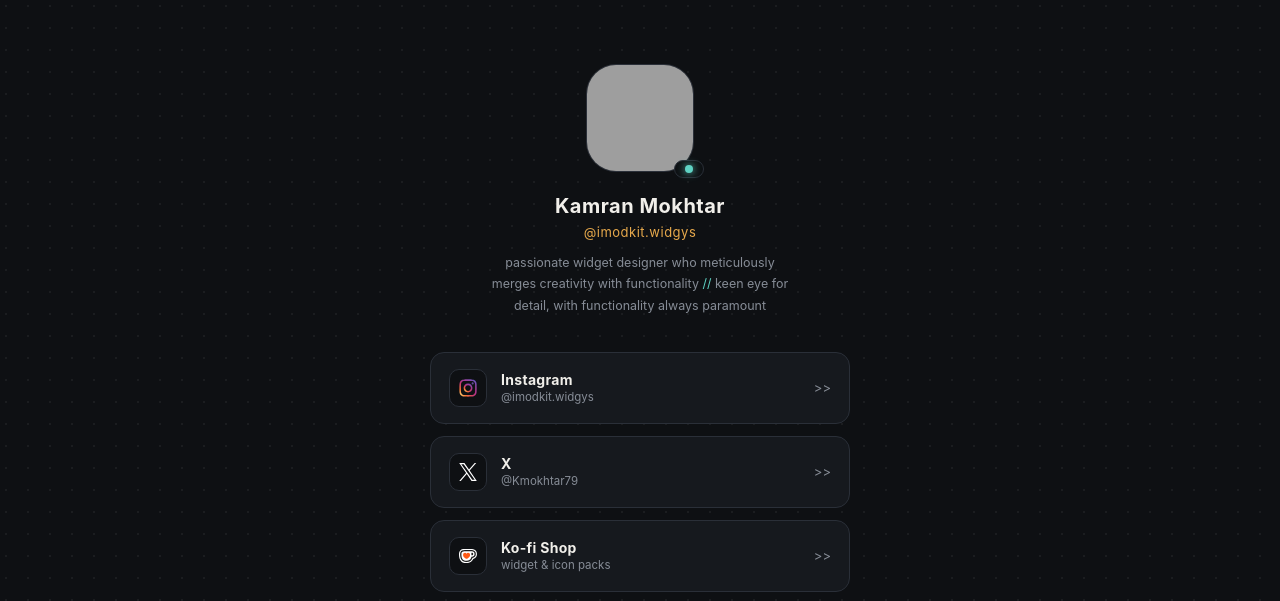
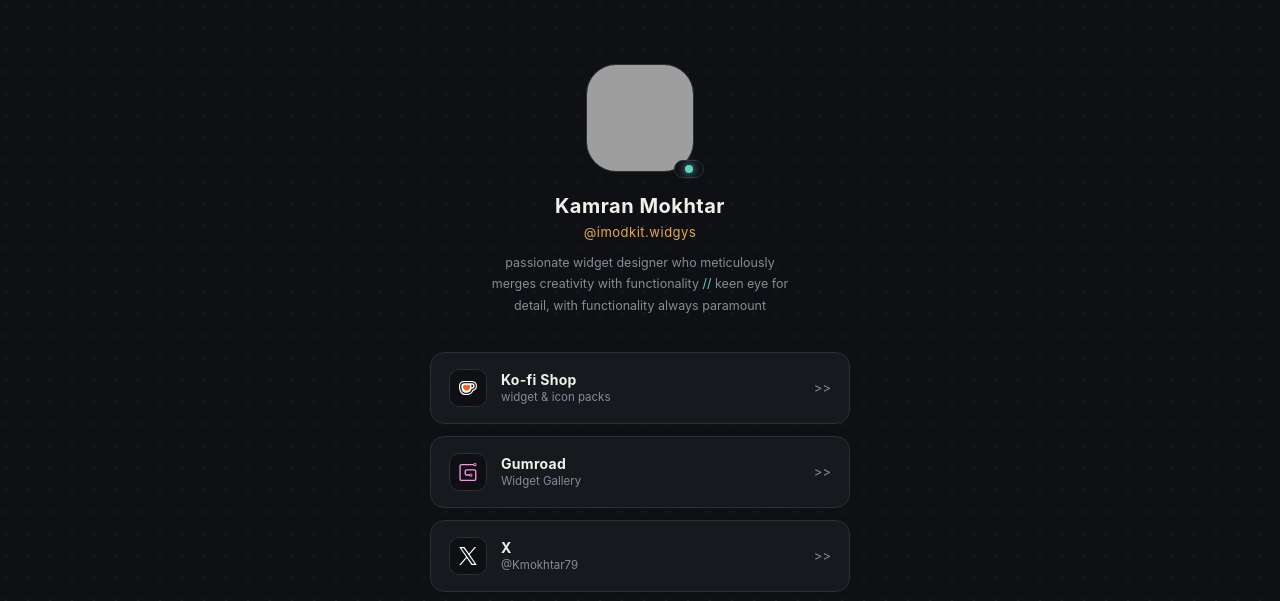
Before and after one commit to kmokhtar79/bio-link, a plain HTML site: page index.html in a window 1280 px wide. Shown: the top 601 px of the page. Drawn offline with Linux system fonts and the light colour scheme; grey boxes are pictures that could not be loaded.

Commit message:
Update social links and add Gumroad card

```diff
--- a/index.html
+++ b/index.html
@@ -220,6 +220,7 @@
   .link-card[data-key="instagram"]{ --accent-color: rgba(255, 255, 255, 0.5); }
   .link-card[data-key="x"]{ --accent-color: rgba(255, 255, 255, 0.5); }
   .link-card[data-key="kofi"]{ --accent-color: rgba(255, 255, 255, 0.5); }
+  .link-card[data-key="gumroad"]{ --accent-color: rgba(255, 255, 255, 0.5); }
 
   .link-icon svg.brand-logo{
     stroke: none;
@@ -385,6 +386,55 @@
 
     <nav class="links" aria-label="Profile links">
 
+      <a class="link-card" data-key="kofi" href="https://ko-fi.com/S6S2H2VS1/shop" target="_blank" rel="noopener noreferrer">
+        <span class="link-icon" aria-hidden="true">
+          <svg class="brand-logo" width="20" height="16" viewBox="0 0 241 194" xmlns="http://www.w3.org/2000/svg">
+            <mask id="mask0_1_219" style="mask-type:luminance" maskUnits="userSpaceOnUse" x="-1" y="0" width="242" height="194">
+              <path d="M240.469 0.958984H-0.00585938V193.918H240.469V0.958984Z" fill="white"/>
+            </mask>
+            <g mask="url(#mask0_1_219)">
+              <path style="fill:#ffffff;stroke:none;" d="M96.1344 193.911C61.1312 193.911 32.6597 178.256 15.9721 149.829C1.19788 124.912 -0.00585938 97.9229 -0.00585938 67.7662C-0.00585938 49.8876 5.37293 34.3215 15.5413 22.7466C24.8861 12.1157 38.1271 5.22907 52.8317 3.35378C70.2858 1.14271 91.9848 0.958984 114.545 0.958984C151.259 0.958984 161.63 1.4088 176.075 2.85328C195.29 4.76026 211.458 11.932 222.824 23.5955C234.368 35.4428 240.469 51.2624 240.469 69.3627V72.9994C240.469 103.885 219.821 129.733 191.046 136.759C188.898 141.827 186.237 146.871 183.089 151.837L183.006 151.964C172.869 167.632 149.042 193.918 103.401 193.918H96.1281L96.1344 193.911Z"/>
+              <path style="fill:#ffffff;stroke:none;" d="M174.568 17.9772C160.927 16.6151 151.38 16.1589 114.552 16.1589C90.908 16.1589 70.9008 16.387 54.7644 18.4334C33.3949 21.164 15.2058 37.5285 15.2058 67.7674C15.2058 98.0066 16.796 121.422 29.0741 142.107C42.9425 165.751 66.1302 178.707 96.1412 178.707H103.414C140.242 178.707 160.25 159.156 170.253 143.698C174.574 136.874 177.754 130.058 179.801 123.234C205.947 120.96 225.27 99.3624 225.27 72.9941V69.3577C225.27 40.9432 206.631 21.164 174.574 17.9772H174.568Z"/>
+              <path style="fill:#202020;stroke:none;" d="M15.1975 67.7674C15.1975 37.5285 33.3866 21.164 54.7559 18.4334C70.8987 16.387 90.906 16.1589 114.544 16.1589C151.372 16.1589 160.919 16.6151 174.559 17.9772C206.617 21.1576 225.255 40.937 225.255 69.3577V72.9941C225.255 99.3687 205.932 120.966 179.786 123.234C177.74 130.058 174.559 136.874 170.238 143.698C160.235 159.156 140.228 178.707 103.4 178.707H96.1264C66.1155 178.707 42.9277 165.751 29.0595 142.107C16.7814 121.422 15.1912 98.4563 15.1912 67.7674"/>
+              <path style="fill:#ffffff;stroke:none;" d="M32.2469 67.9899C32.2469 97.3168 34.0654 116.184 43.6127 133.689C54.5225 153.924 74.3018 161.653 96.8117 161.653H103.857C133.411 161.653 147.736 147.329 155.693 134.829C159.558 128.462 162.966 121.417 164.784 112.547L166.147 106.864H174.332C192.521 106.864 208.208 92.09 208.208 73.2166V69.8082C208.208 48.6669 195.024 37.5228 172.058 34.7987C159.102 33.6646 151.372 33.2084 114.538 33.2084C89.7602 33.2084 72.0272 33.4364 58.6152 35.4828C39.7483 38.2134 32.2407 48.8951 32.2407 67.9899"/>
+              <path style="fill:#202020;stroke:none;" d="M166.158 83.6801C166.158 86.4107 168.204 88.4572 171.841 88.4572C183.435 88.4572 189.802 81.8619 189.802 70.9523C189.802 60.0427 183.435 53.2195 171.841 53.2195C168.204 53.2195 166.158 55.2657 166.158 57.9963V83.6866V83.6801Z"/>
+              <path style="fill:#FF5A16;stroke:none;" d="M54.5321 82.3198C54.5321 95.732 62.0332 107.326 71.5807 116.424C77.9478 122.562 87.9515 128.93 94.7685 133.022C96.8147 134.157 98.8611 134.841 101.136 134.841C103.866 134.841 106.134 134.157 107.959 133.022C114.782 128.93 124.779 122.562 130.919 116.424C140.694 107.332 148.195 95.7383 148.195 82.3198C148.195 67.7673 137.286 54.8115 121.599 54.8115C112.28 54.8115 105.912 59.5882 101.136 66.1772C96.8147 59.582 90.2259 54.8115 80.9001 54.8115C64.9855 54.8115 54.5256 67.7673 54.5256 82.3198"/>
+            </g>
+          </svg>
+        </span>
+        <span class="link-body">
+          <span class="link-title">Ko-fi Shop</span>
+          <span class="link-sub">widget &amp; icon packs</span>
+        </span>
+        <span class="link-prompt">&gt;&gt;</span>
+      </a>
+
+      <a class="link-card" data-key="gumroad" href="https://imodkit.gumroad.com/" target="_blank" rel="noopener noreferrer">
+        <span class="link-icon" aria-hidden="true">
+          <svg class="brand-logo" width="16" height="16" viewBox="0 0 24 24" xmlns="http://www.w3.org/2000/svg">
+            <path style="fill:#FF90E8;stroke:none;" d="M15.826 15.069a1.018 1.018 0 1 1-.001 2.036 1.018 1.018 0 0 1 0-2.036zM21.327 1.11a1.018 1.018 0 1 1 .001 2.036 1.018 1.018 0 0 1 0-2.036zM3.322 3.107h16.116a2.13 2.13 0 0 0 1.89 1.151c1.174 0 2.129-.955 2.129-2.13A2.131 2.131 0 0 0 21.327 0c-.89 0-1.654.55-1.97 1.329H3.321C1.764 1.329.543 2.51.543 4.019v17.156C.543 22.706 1.816 24 3.322 24h17.155c1.51 0 2.738-1.267 2.738-2.825V10.998c0-1.532-1.228-2.78-2.738-2.78H10.3c-1.553 0-2.866 1.274-2.866 2.78v3.198c0 1.484 1.286 2.691 2.866 2.691h3.554a2.132 2.132 0 0 0 1.972 1.329c1.174 0 2.129-.956 2.129-2.13s-.955-2.129-2.13-2.129a2.13 2.13 0 0 0-1.889 1.152H10.3c-.523 0-1.088-.349-1.088-.913v-3.198c0-.524.519-1 1.088-1h10.177c.538 0 .96.439.96 1v10.177c0 .567-.44 1.047-.96 1.047H3.322c-.533 0-1-.49-1-1.047V4.02c0-.52.43-.912 1-.912"/>
+          </svg>
+        </span>
+        <span class="link-body">
+          <span class="link-title">Gumroad</span>
+          <span class="link-sub">Widget Gallery</span>
+        </span>
+        <span class="link-prompt">&gt;&gt;</span>
+      </a>
+
+      <a class="link-card" data-key="x" href="https://x.com/Kmokhtar79" target="_blank" rel="noopener noreferrer">
+        <span class="link-icon" aria-hidden="true">
+          <svg class="brand-logo" width="16" height="16" viewBox="0 0 1200 1227" xmlns="http://www.w3.org/2000/svg">
+            <path d="M714.163 519.284L1160.89 0H1055.03L667.137 450.887L357.328 0H0L468.492 681.821L0 1226.37H105.866L515.491 750.218L842.672 1226.37H1200L714.137 519.284H714.163ZM569.165 687.828L521.697 619.934L144.011 79.6944H306.615L611.412 515.685L658.88 583.579L1055.08 1150.3H892.476L569.165 687.854V687.828Z" style="fill:#ffffff;stroke:none;"/>
+          </svg>
+        </span>
+        <span class="link-body">
+          <span class="link-title">X</span>
+          <span class="link-sub">@Kmokhtar79</span>
+        </span>
+        <span class="link-prompt">&gt;&gt;</span>
+      </a>
+
       <a class="link-card" data-key="instagram" href="https://www.instagram.com/imodkit.widgys" target="_blank" rel="noopener noreferrer">
         <span class="link-icon" aria-hidden="true">
           <svg class="brand-logo" width="16" height="16" viewBox="0 0 512 512" xmlns="http://www.w3.org/2000/svg" xmlns:xlink="http://www.w3.org/1999/xlink">
@@ -410,42 +460,6 @@
         <span class="link-body">
           <span class="link-title">Instagram</span>
           <span class="link-sub">@imodkit.widgys</span>
-        </span>
-        <span class="link-prompt">&gt;&gt;</span>
-      </a>
-
-      <a class="link-card" data-key="x" href="https://x.com/Kmokhtar79" target="_blank" rel="noopener noreferrer">
-        <span class="link-icon" aria-hidden="true">
-          <svg class="brand-logo" width="16" height="16" viewBox="0 0 1200 1227" xmlns="http://www.w3.org/2000/svg">
-            <path d="M714.163 519.284L1160.89 0H1055.03L667.137 450.887L357.328 0H0L468.492 681.821L0 1226.37H105.866L515.491 750.218L842.672 1226.37H1200L714.137 519.284H714.163ZM569.165 687.828L521.697 619.934L144.011 79.6944H306.615L611.412 515.685L658.88 583.579L1055.08 1150.3H892.476L569.165 687.854V687.828Z" style="fill:#ffffff;stroke:none;"/>
-          </svg>
-        </span>
-        <span class="link-body">
-          <span class="link-title">X</span>
-          <span class="link-sub">@Kmokhtar79</span>
-        </span>
-        <span class="link-prompt">&gt;&gt;</span>
-      </a>
-
-      <a class="link-card" data-key="kofi" href="https://ko-fi.com/S6S2H2VS1/shop" target="_blank" rel="noopener noreferrer">
-        <span class="link-icon" aria-hidden="true">
-          <svg class="brand-logo" width="20" height="16" viewBox="0 0 241 194" xmlns="http://www.w3.org/2000/svg">
-            <mask id="mask0_1_219" style="mask-type:luminance" maskUnits="userSpaceOnUse" x="-1" y="0" width="242" height="194">
-              <path d="M240.469 0.958984H-0.00585938V193.918H240.469V0.958984Z" fill="white"/>
-            </mask>
-            <g mask="url(#mask0_1_219)">
-              <path style="fill:#ffffff;stroke:none;" d="M96.1344 193.911C61.1312 193.911 32.6597 178.256 15.9721 149.829C1.19788 124.912 -0.00585938 97.9229 -0.00585938 67.7662C-0.00585938 49.8876 5.37293 34.3215 15.5413 22.7466C24.8861 12.1157 38.1271 5.22907 52.8317 3.35378C70.2858 1.14271 91.9848 0.958984 114.545 0.958984C151.259 0.958984 161.63 1.4088 176.075 2.85328C195.29 4.76026 211.458 11.932 222.824 23.5955C234.368 35.4428 240.469 51.2624 240.469 69.3627V72.9994C240.469 103.885 219.821 129.733 191.046 136.759C188.898 141.827 186.237 146.871 183.089 151.837L183.006 151.964C172.869 167.632 149.042 193.918 103.401 193.918H96.1281L96.1344 193.911Z"/>
-              <path style="fill:#ffffff;stroke:none;" d="M174.568 17.9772C160.927 16.6151 151.38 16.1589 114.552 16.1589C90.908 16.1589 70.9008 16.387 54.7644 18.4334C33.3949 21.164 15.2058 37.5285 15.2058 67.7674C15.2058 98.0066 16.796 121.422 29.0741 142.107C42.9425 165.751 66.1302 178.707 96.1412 178.707H103.414C140.242 178.707 160.25 159.156 170.253 143.698C174.574 136.874 177.754 130.058 179.801 123.234C205.947 120.96 225.27 99.3624 225.27 72.9941V69.3577C225.27 40.9432 206.631 21.164 174.574 17.9772H174.568Z"/>
-              <path style="fill:#202020;stroke:none;" d="M15.1975 67.7674C15.1975 37.5285 33.3866 21.164 54.7559 18.4334C70.8987 16.387 90.906 16.1589 114.544 16.1589C151.372 16.1589 160.919 16.6151 174.559 17.9772C206.617 21.1576 225.255 40.937 225.255 69.3577V72.9941C225.255 99.3687 205.932 120.966 179.786 123.234C177.74 130.058 174.559 136.874 170.238 143.698C160.235 159.156 140.228 178.707 103.4 178.707H96.1264C66.1155 178.707 42.9277 165.751 29.0595 142.107C16.7814 121.422 15.1912 98.4563 15.1912 67.7674"/>
-              <path style="fill:#ffffff;stroke:none;" d="M32.2469 67.9899C32.2469 97.3168 34.0654 116.184 43.6127 133.689C54.5225 153.924 74.3018 161.653 96.8117 161.653H103.857C133.411 161.653 147.736 147.329 155.693 134.829C159.558 128.462 162.966 121.417 164.784 112.547L166.147 106.864H174.332C192.521 106.864 208.208 92.09 208.208 73.2166V69.8082C208.208 48.6669 195.024 37.5228 172.058 34.7987C159.102 33.6646 151.372 33.2084 114.538 33.2084C89.7602 33.2084 72.0272 33.4364 58.6152 35.4828C39.7483 38.2134 32.2407 48.8951 32.2407 67.9899"/>
-              <path style="fill:#202020;stroke:none;" d="M166.158 83.6801C166.158 86.4107 168.204 88.4572 171.841 88.4572C183.435 88.4572 189.802 81.8619 189.802 70.9523C189.802 60.0427 183.435 53.2195 171.841 53.2195C168.204 53.2195 166.158 55.2657 166.158 57.9963V83.6866V83.6801Z"/>
-              <path style="fill:#FF5A16;stroke:none;" d="M54.5321 82.3198C54.5321 95.732 62.0332 107.326 71.5807 116.424C77.9478 122.562 87.9515 128.93 94.7685 133.022C96.8147 134.157 98.8611 134.841 101.136 134.841C103.866 134.841 106.134 134.157 107.959 133.022C114.782 128.93 124.779 122.562 130.919 116.424C140.694 107.332 148.195 95.7383 148.195 82.3198C148.195 67.7673 137.286 54.8115 121.599 54.8115C112.28 54.8115 105.912 59.5882 101.136 66.1772C96.8147 59.582 90.2259 54.8115 80.9001 54.8115C64.9855 54.8115 54.5256 67.7673 54.5256 82.3198"/>
-            </g>
-          </svg>
-        </span>
-        <span class="link-body">
-          <span class="link-title">Ko-fi Shop</span>
-          <span class="link-sub">widget &amp; icon packs</span>
         </span>
         <span class="link-prompt">&gt;&gt;</span>
       </a>
```
